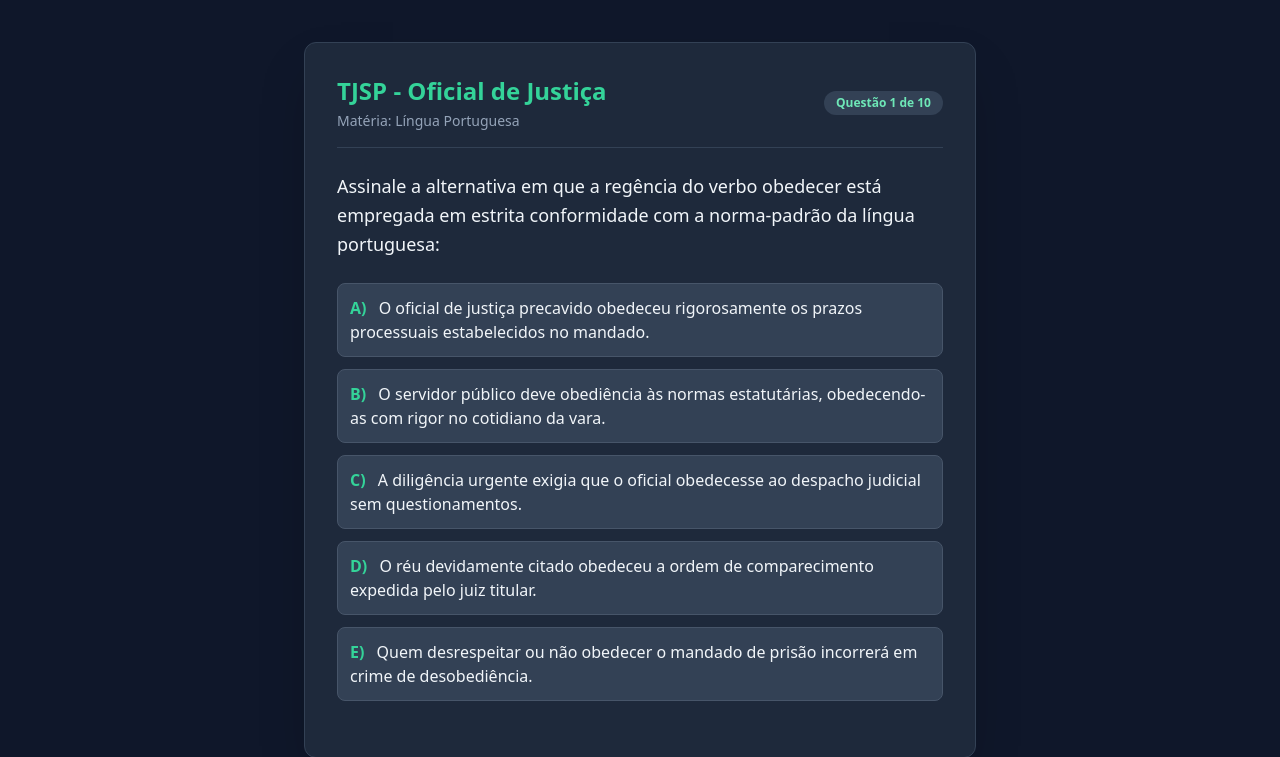
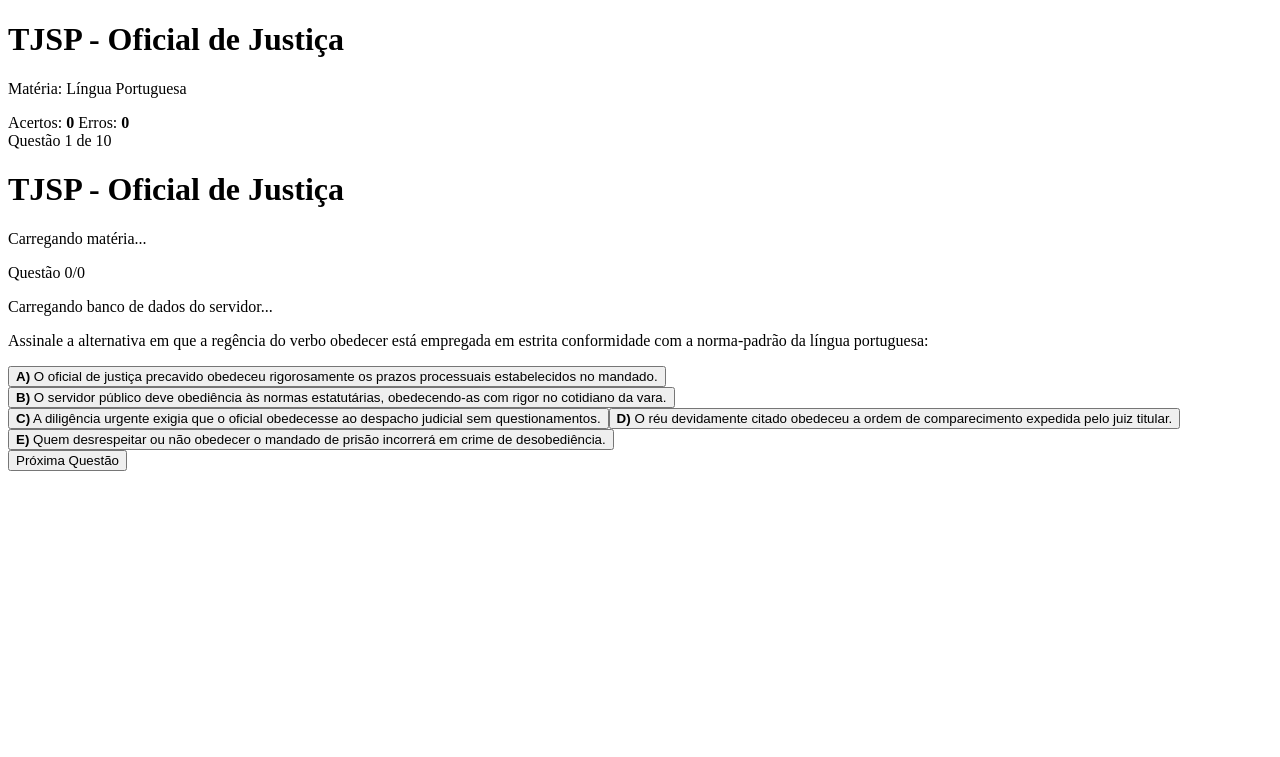
Before and after one commit to rodrigoscfernandes94-max/preptjsp, a Flask app: page / in a window 1280 px wide. Shown: the top 757 px of the page. Run offline with Flask 3, Linux system fonts and the light colour scheme; some libraries are stand-ins or nearby versions.

Commit message:
Update index.html

```diff
--- a/templates/index.html
+++ b/templates/index.html
@@ -1,11 +1,22 @@
 <!DOCTYPE html>
 <html lang="pt-BR">
-<head>
-    <meta charset="UTF-8">
-    <meta name="viewport" content="width=device-width, initial-scale=1.0">
-    <title>Estudos - Oficial de Justiça TJSP</title>
-    <script src="https://cdn.tailwindcss.com"></script>
-</head>
+<header class="mb-6 border-b border-slate-700 pb-4 flex flex-col sm:flex-row justify-between items-center gap-4">
+    <div>
+        <h1 class="text-2xl font-bold text-emerald-400">TJSP - Oficial de Justiça</h1>
+        <p id="materia-tag" class="text-sm text-slate-400 mt-1">Carregando matéria...</p>
+    </div>
+    <div class="flex items-center gap-3">
+        <span class="text-xs bg-emerald-950 border border-emerald-600 px-3 py-1.5 rounded-full text-emerald-300 font-semibold">
+            Acertos: <strong id="placar-acertos">0</strong>
+        </span>
+        <span class="text-xs bg-rose-950 border border-rose-600 px-3 py-1.5 rounded-full text-rose-300 font-semibold">
+            Erros: <strong id="placar-erros">0</strong>
+        </span>
+        <div id="progresso-contador" class="text-xs bg-slate-700 px-3 py-1.5 rounded-full text-slate-300 font-semibold">
+            Questão 0/0
+        </div>
+    </div>
+</header>
 <body class="bg-slate-900 text-slate-100 min-h-screen flex flex-col items-center justify-center p-4">
 
     <div class="max-w-2xl w-full bg-slate-800 p-8 rounded-xl shadow-2xl border border-slate-700">
```
